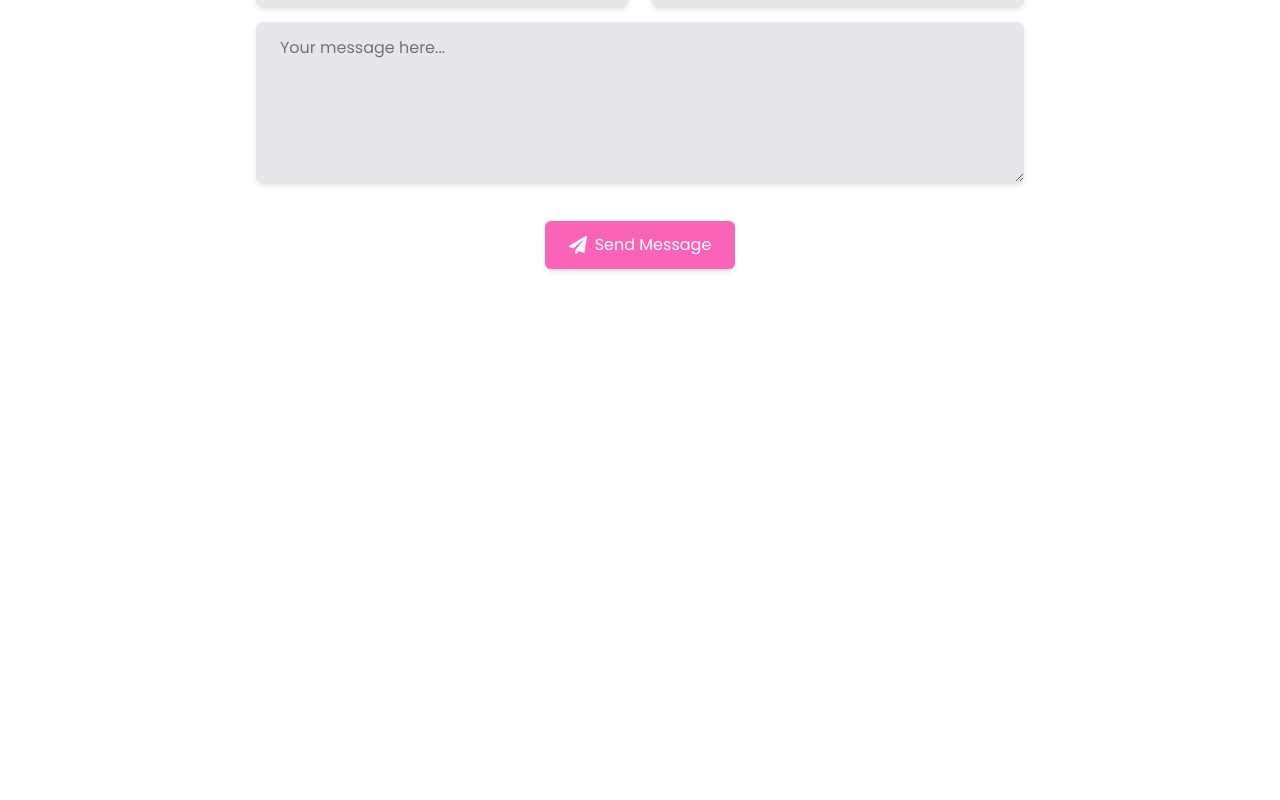
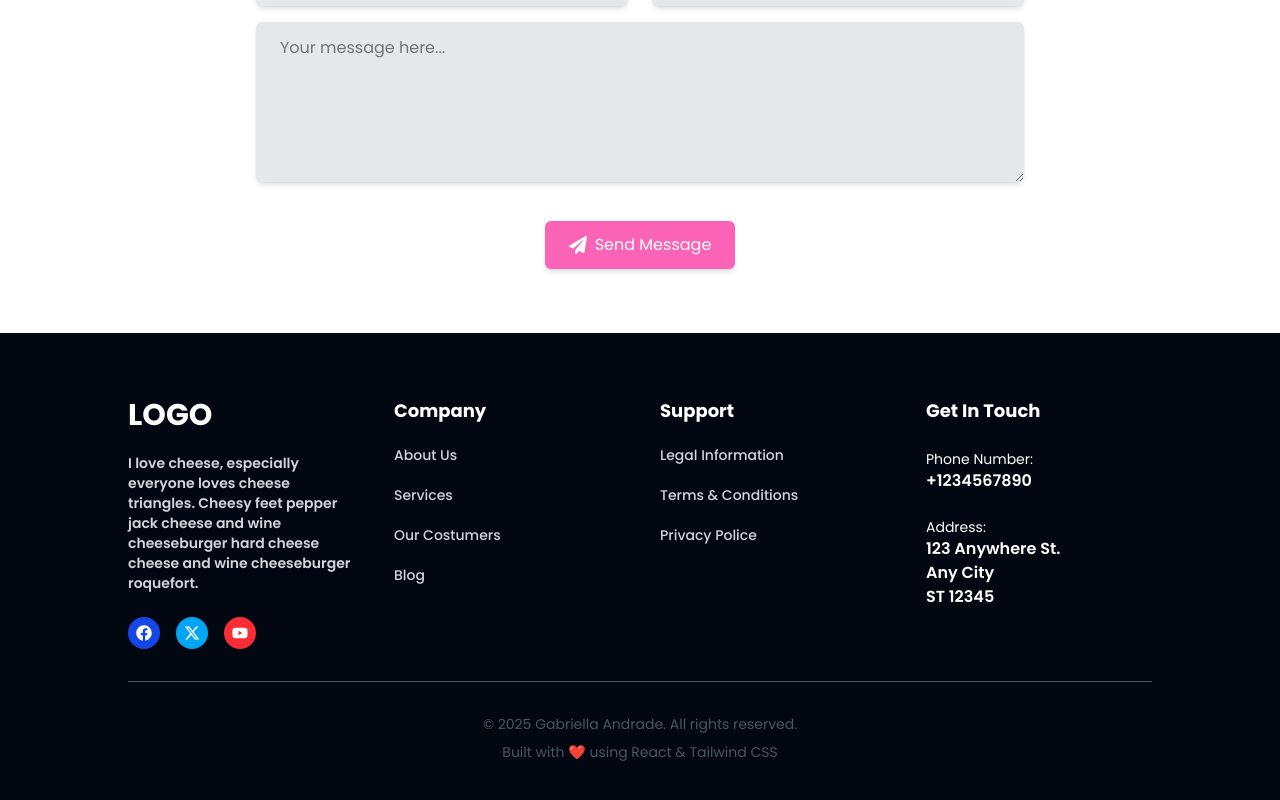
Before and after one commit to gabriellamsa/nextjs-product-landing, a Next.js app: page / in a window 1280 px wide. Shown: the part 3390-4190 px from the top of the page. Before the commit the page ends 3723 px from the top, so only its background shows below. Built offline with nearby package versions, Linux system fonts and the light colour scheme.

Commit message:
feat: add footer component to layout

```diff
--- /dev/null
+++ b/src/app/components/home/Footer.tsx
@@ -0,0 +1,84 @@
+import { FaDribbble, FaFacebook, FaYoutube } from "react-icons/fa";
+import { FaXTwitter } from "react-icons/fa6";
+
+export const Footer = () => {
+  return (
+    <div className="pt-16 pb-16 bg-gray-950">
+      <div className="w-[80%] mx-auto items-start grid-cols-1 sm:grid-cols-2 grid md:grid-cols-2 lg:grid-cols-4 gap-10">
+        <div>
+          <div className="text-white font-bold text-3xl">LOGO</div>
+          <p className="mt-5 font-semibold text-gray-300 text-sm">
+            I love cheese, especially everyone loves cheese triangles. Cheesy
+            feet pepper jack cheese and wine cheeseburger hard cheese cheese and
+            wine cheeseburger roquefort.
+          </p>
+
+          <div className="flex items-center text-white space-x-4 mt-6">
+            <div className="w-8 h-8 bg-blue-700 flex items-center justify-center flex-col rounded-full">
+              <FaFacebook />
+            </div>
+            <div className="w-8 h-8 bg-sky-500 flex items-center justify-center flex-col rounded-full">
+              <FaXTwitter />
+            </div>
+            <div className="w-8 h-8 bg-red-500 flex items-center justify-center flex-col rounded-full">
+              <FaYoutube />
+            </div>
+          </div>
+        </div>
+
+        <div className="space-y-5">
+          <h1 className="text-lg text-white font-bold">Company</h1>
+          <p className="text-gray-300 hover:text-gray-400 font-medium cursor-pointer text-sm">
+            About Us
+          </p>
+          <p className="text-gray-300 hover:text-gray-400 font-medium cursor-pointer text-sm">
+            Services
+          </p>
+          <p className="text-gray-300 hover:text-gray-400 font-medium cursor-pointer text-sm">
+            Our Costumers
+          </p>
+          <p className="text-gray-300 hover:text-gray-400 font-medium cursor-pointer text-sm">
+            Blog
+          </p>
+        </div>
+
+        <div className="space-y-5">
+          <h1 className="text-lg text-white font-bold">Support</h1>
+          <p className="text-gray-300 hover:text-gray-400 font-medium cursor-pointer text-sm">
+            Legal Information
+          </p>
+          <p className="text-gray-300 hover:text-gray-400 font-medium cursor-pointer text-sm">
+            Terms & Conditions
+          </p>
+          <p className="text-gray-300 hover:text-gray-400 font-medium cursor-pointer text-sm">
+            Privacy Police
+          </p>
+        </div>
+
+        <div>
+          <h1 className="text-lg text-white font-bold">Get In Touch</h1>
+          <div className="mt-6">
+            <h1 className="text-sm text-white">Phone Number:</h1>
+            <h1 className="text-base font-semibold text-white">+1234567890</h1>
+          </div>
+          <div className="mt-6">
+            <h1 className="text-sm text-white">Address:</h1>
+            <h1 className="text-base font-semibold text-white">
+              123 Anywhere St.
+            </h1>
+            <h1 className="text-base font-semibold text-white">Any City</h1>
+            <h1 className="text-base font-semibold text-white">ST 12345</h1>
+          </div>
+        </div>
+      </div>
+
+      <div className="mt-8 w-[80%] mx-auto border-t pt-8 flex flex-col items-center text-gray-600 text-sm text-center gap-2">
+        <p>
+          &copy; {new Date().getFullYear()} Gabriella Andrade. All rights
+          reserved.
+        </p>
+        <p>Built with ❤️ using React & Tailwind CSS</p>
+      </div>
+    </div>
+  );
+};
--- a/src/app/layout.tsx
+++ b/src/app/layout.tsx
@@ -3,6 +3,7 @@ import { Poppins } from "next/font/google";
 import "./globals.css";
 import { ResponsiveNav } from "./components/navbar/ResponsiveNav";
 import { Provider } from "./components/hoc/Provider";
+import { Footer } from "./components/home/Footer";
 
 const font = Poppins({
   weight: ["100", "200", "300", "400", "500", "600", "700", "800", "900"],
@@ -26,6 +27,7 @@ export default function RootLayout({
           <ResponsiveNav />
           {children}
         </Provider>
+        <Footer />
       </body>
     </html>
   );
```
